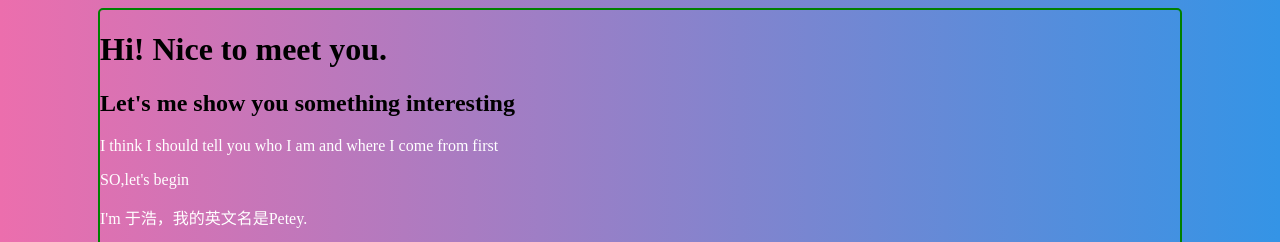
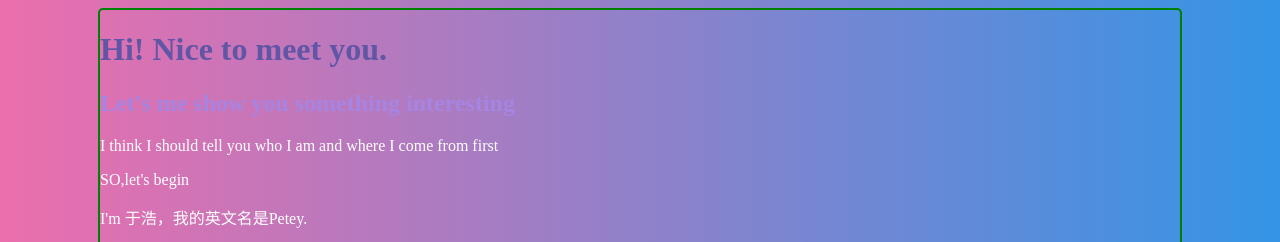
Before and after one commit to Petey-PKU/Petey-PKU.github.io, a plain HTML site: page yh.html in a window 1280 px wide. Shown: the top 242 px of the page. Drawn offline with Linux system fonts and the light colour scheme.

Commit message:
Update yh.css

```diff
--- a/yh.css
+++ b/yh.css
@@ -1,6 +1,6 @@
-h1{color:97, 85, 166
+h1{color:RGB(97, 85, 166);
 font-werght:bold}
-h2{color:166, 133, 226
+h2{color:RGB(166, 133, 226);
 font-werght:bold}
 p{color:white}
 body{background: #3494E6;  /* fallback for old browsers */
```
